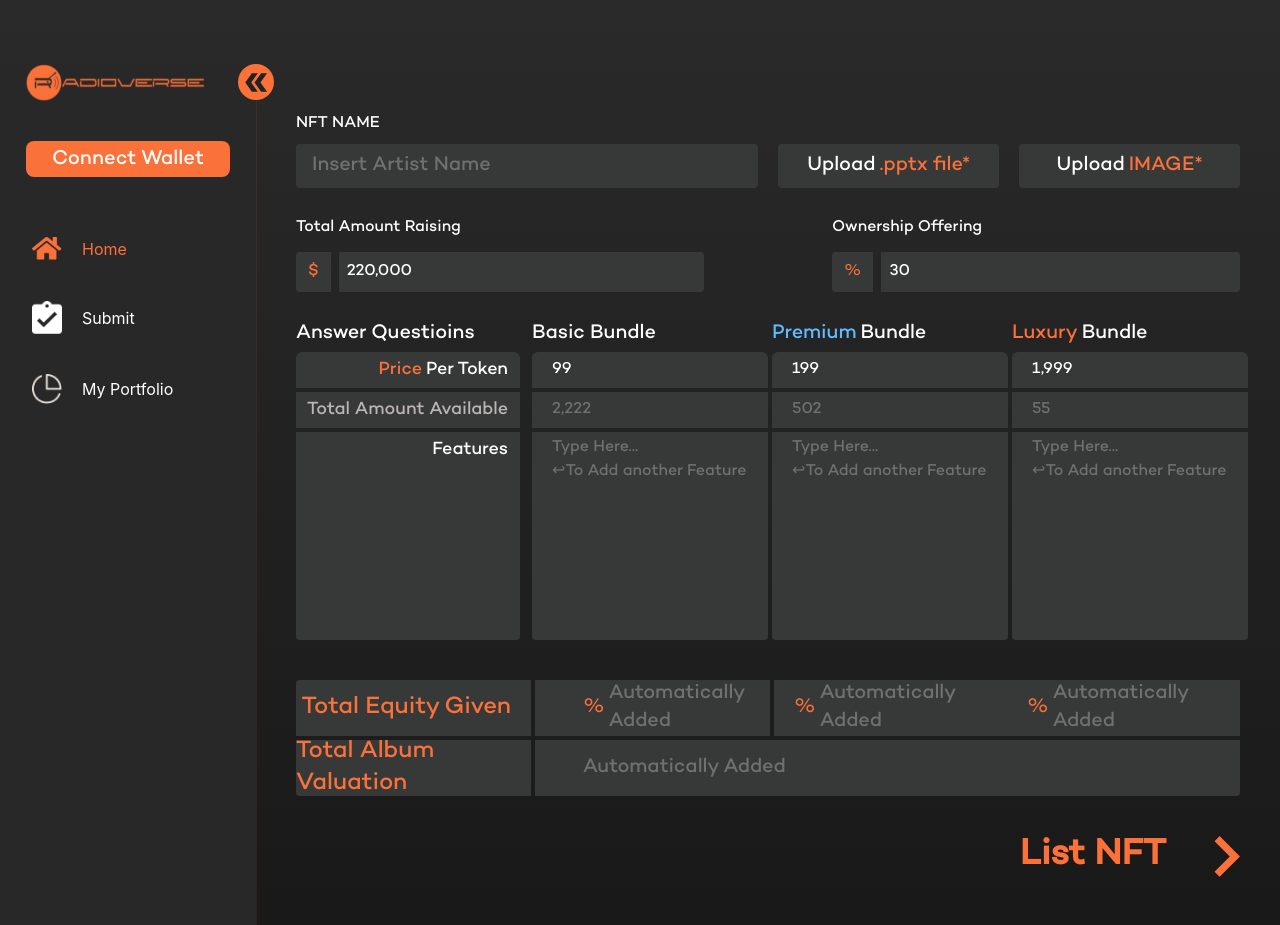
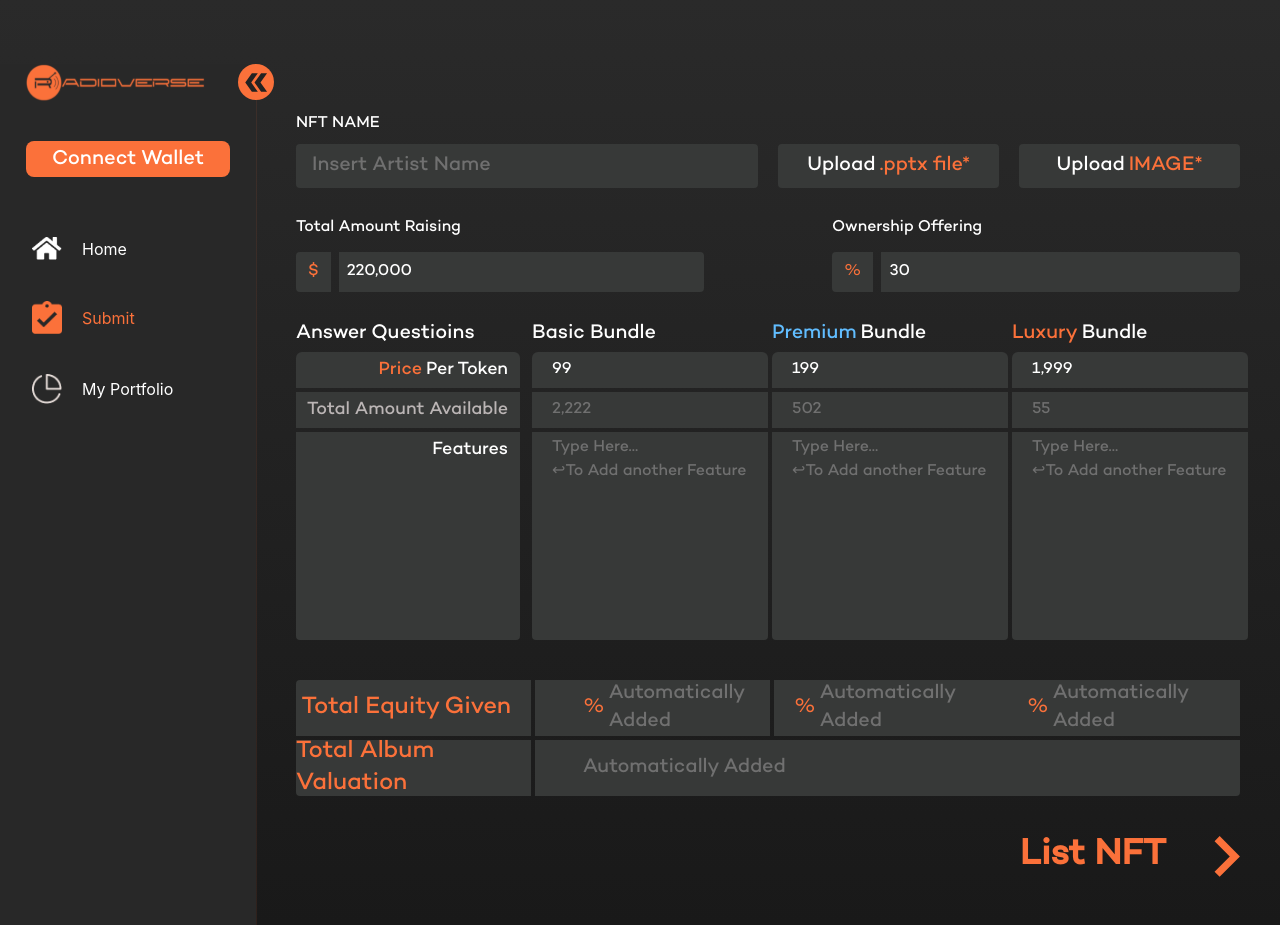
Before and after one commit to cryptodev1990/nft-marketplace, a Next.js app: page /submit in a window 1280 px wide. Built offline with nearby package versions, Linux system fonts and the light colour scheme.

Commit message:
route complete

```diff
--- a/package.json
+++ b/package.json
@@ -13,6 +13,7 @@
     "eslint": "8.27.0",
     "eslint-config-next": "13.0.3",
     "next": "13.0.3",
+    "next-router": "^1.3.6",
     "prop-types": "^15.8.1",
     "react": "^18.2.0",
     "react-dom": "18.2.0",
--- a/pages/components/SideMenu/dataList.js
+++ b/pages/components/SideMenu/dataList.js
@@ -4,17 +4,20 @@ export const SideMenuList = [
     icon: '/rawhome.png',
     select: '/home.png',
     title: "Home",
+    url:"/home"
   },
   {
     id: 2,
     icon: '/rawsubmit.png',
     select: '/submit.png',
     title: "Submit",
+    url: "/submit"
   },
   {
     id: 3,
     icon: '/rawportfolio.png',
     select: '/portfolio.png',
     title: "My Portfolio",
+    url: "/myportfolio"
   },
 ]
--- a/pages/components/SideMenu/index.js
+++ b/pages/components/SideMenu/index.js
@@ -1,17 +1,12 @@
 import React, { useState } from "react";
 import Image from "next/image";
 import clsx from "clsx";
-
 import styles from "./SideMenu.module.css";
 import SideMenuItem from "../SideMenuItem";
 import { SideMenuList } from "./dataList";
 
 export default function SideMenu() {
-  const [selectedSideMenu, setSelectedSideMenu] = useState(0);
 
-  const handleClick = (idx) => () => {
-    setSelectedSideMenu(idx);
-  }
   return (
     <div className="min-h-screen">
       <div className="grid grid-cols-10">
@@ -59,11 +54,10 @@ export default function SideMenu() {
           Connect Wallet
         </button>
       </div>
-
       <div className="container flex flex-col mx-8">
         {SideMenuList.map((menu, idx) => {
           return (
-            <SideMenuItem key={idx} select={menu.select} icon={menu.icon} idx={idx} title={menu.title} selected={selectedSideMenu === idx} handleClick={handleClick(idx)} />
+            <SideMenuItem key={idx} select={menu.select} icon={menu.icon} idx={idx} title={menu.title} url={menu.url} />
           );
         })}
       </div>
--- a/pages/components/SideMenuItem/index.js
+++ b/pages/components/SideMenuItem/index.js
@@ -1,12 +1,17 @@
+import Link from "next/link";
 import React from "react";
 import Image from "next/image";
 import clsx from "clsx";
+import { useRouter } from "next/router";
 
-export default function SideMenuItem({ select, icon, title, selected, handleClick }) {
+export default function SideMenuItem({ select, icon, title, selected, handleClick, url }) {
+  const router=useRouter()
+  console.log(router.pathname)
   return (
+    <Link href={url}>
       <div className="flex my-5 items-center hover:cursor-pointer" onClick={handleClick}>
         {
-        selected ? (
+          router.pathname==url ? (
             <Image
               src={select}
               alt={title}
@@ -25,7 +30,8 @@ export default function SideMenuItem({ select, icon, title, selected, handleClic
           )
         }
 
-      <div className={"col-span-3 ml-5 " + (selected ? "text-app-orange" : "text-white")}>{title}</div>
+        <div className={"col-span-3 ml-5 " + (router.pathname==url ? "text-app-orange" : "text-white")}>{title}</div>
       </div>
+    </Link>
   );
 }
```
Also changed, not shown: pages/myportfolio.js (renamed from pages/items.js), 1 other file (tests, documents, lock files or other folders). Lines whose indentation alone changed are shown as unchanged.
